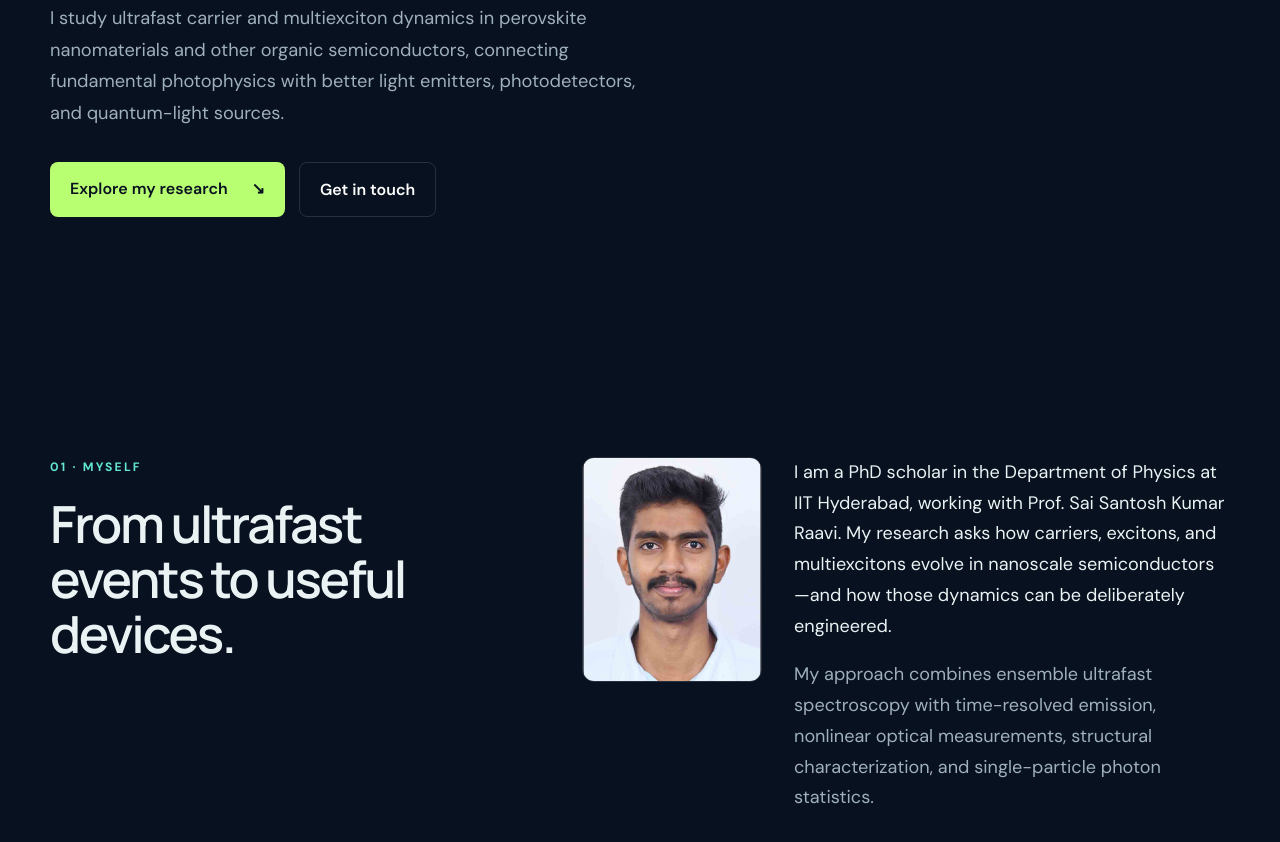
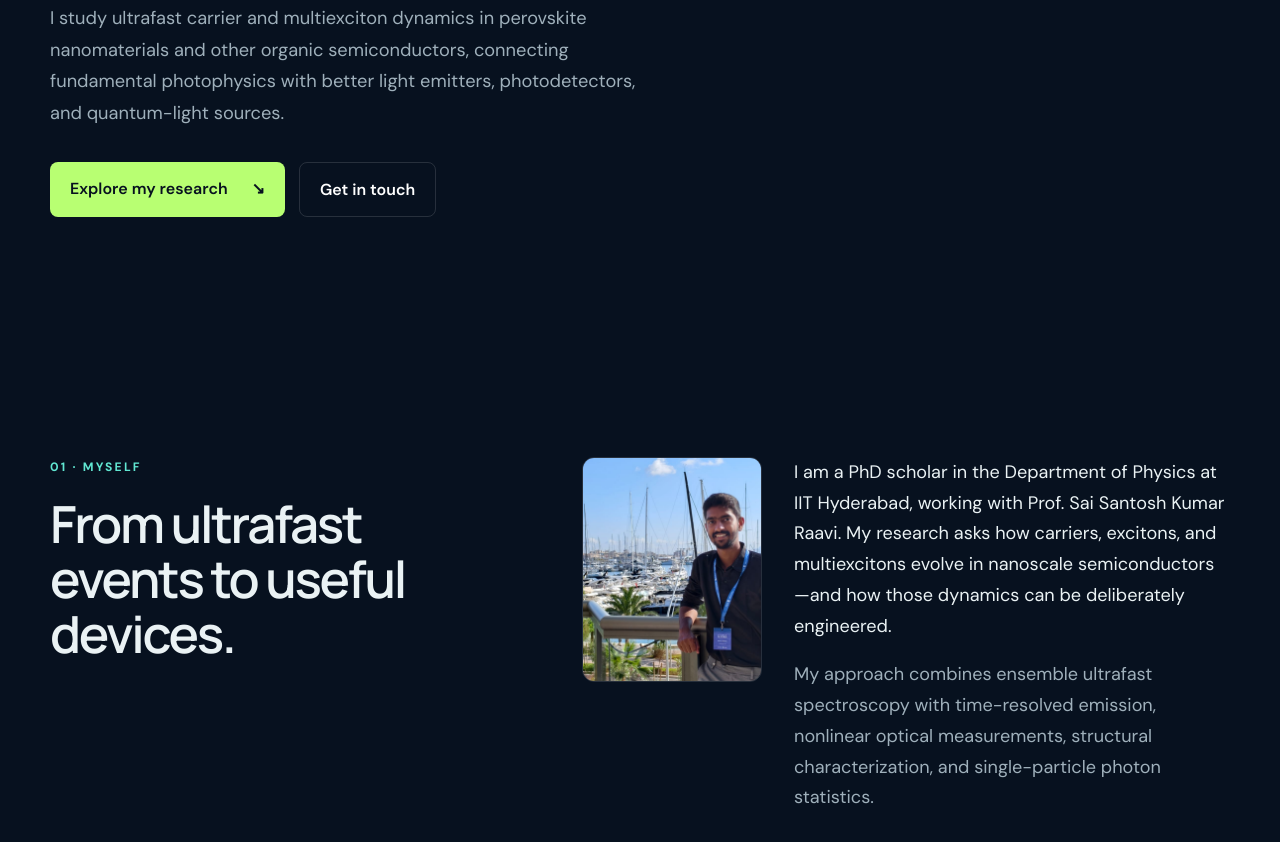
Before and after one commit to ph22resch11011-karna/rahul-murali-portfolio, a plain HTML site: page index.html in a window 1280 px wide. Shown: the part 430-1272 px from the top of the page. Drawn offline with Linux system fonts and the light colour scheme; files whose address does not match are found by name.

Commit message:
Update index.html

```diff
--- a/index.html
+++ b/index.html
@@ -76,7 +76,7 @@
   <div class="about-content reveal">
     <figure class="profile-photo">
       <!-- Replace profile-photo.svg with your own photo; see EDITING-GUIDE.md. -->
-      <img src="Rahul%20pic.jpeg" alt="Portrait of Rahul Murali">
+      <img src="Rahul%20Profile%20%20pic.jpeg" alt="Portrait of Rahul Murali">
     </figure>
     <div class="body-copy">
       <p>I am a PhD scholar in the Department of Physics at IIT Hyderabad, working with Prof. Sai Santosh Kumar Raavi. My research asks how carriers, excitons, and multiexcitons evolve in nanoscale semiconductors—and how those dynamics can be deliberately engineered.</p>
```
